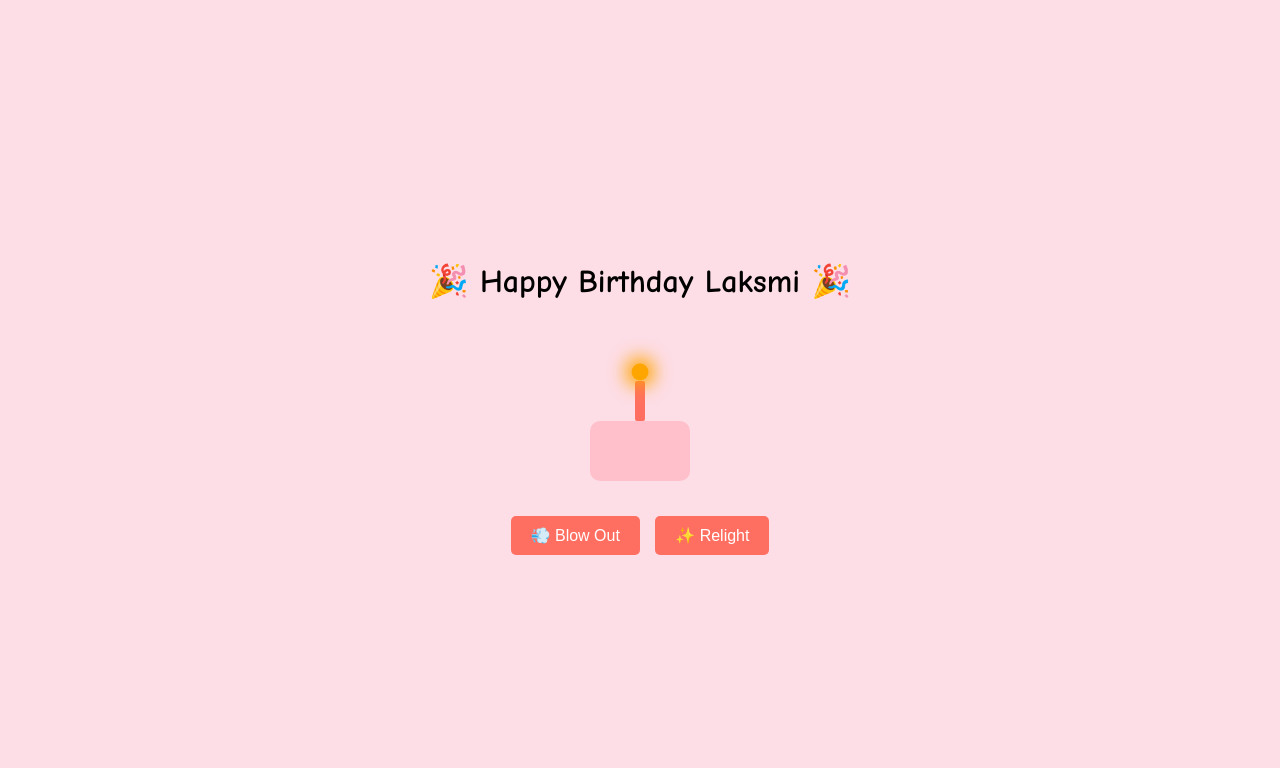
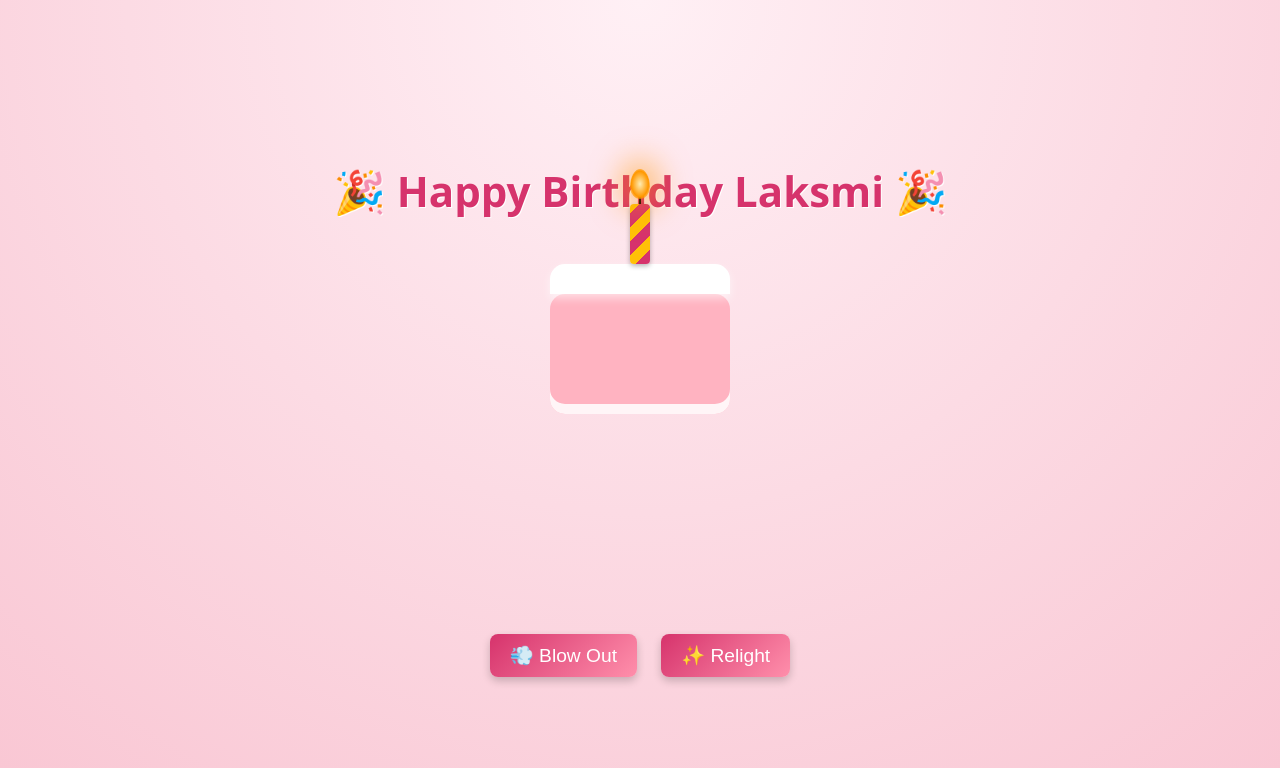
Before and after one commit to willythesillyone/laksmibirthdaycake, a plain HTML site: page index.html in a window 1280 px wide. Drawn offline with Linux system fonts and the light colour scheme.

Commit message:
Update style.css

```diff
--- a/style.css
+++ b/style.css
@@ -1,66 +1,123 @@
 body {
-  background: #fddde6;
+  margin: 0;
+  padding: 0;
+  background: radial-gradient(circle at top, #fff0f5, #f9c6d3);
+  font-family: 'Segoe UI', cursive;
   display: flex;
   flex-direction: column;
   align-items: center;
   justify-content: center;
   height: 100vh;
-  margin: 0;
-  font-family: 'Comic Sans MS', cursive;
+  overflow: hidden;
+}
+
+.title {
+  margin-top: 40px;
+  font-size: 2.5rem;
+  color: #d6336c;
+  text-shadow: 1px 1px #fff;
+  animation: pulse 2s infinite;
+}
+
+@keyframes pulse {
+  0%, 100% { transform: scale(1); }
+  50% { transform: scale(1.05); }
+}
+
+.scene {
+  margin-top: 50px;
+  position: relative;
+  height: 300px;
 }
 
 .cake {
-  width: 100px;
-  height: 60px;
-  background: pink;
-  border-radius: 10px;
+  width: 180px;
+  height: 120px;
+  background: #ffb3c1;
+  border-radius: 15px;
   position: relative;
-  margin-top: 100px;
+  box-shadow: inset 0 -10px 0 #fff5f7;
+}
+
+.frosting {
+  width: 100%;
+  height: 30px;
+  background: #fff;
+  border-top-left-radius: 15px;
+  border-top-right-radius: 15px;
+  position: absolute;
+  top: -30px;
+  box-shadow: 0 4px 10px rgba(255, 255, 255, 0.6);
 }
 
 .candle {
-  width: 10px;
-  height: 40px;
-  background: #ff6f61;
+  width: 20px;
+  height: 60px;
+  background: repeating-linear-gradient(
+    -45deg,
+    #d6336c,
+    #d6336c 10px,
+    #ffc107 10px,
+    #ffc107 20px
+  );
   position: absolute;
-  top: -40px;
-  left: 45px;
-  border-radius: 2px;
+  top: -90px;
+  left: 80px;
+  border-radius: 4px;
+  box-shadow: 0 2px 5px rgba(0, 0, 0, 0.3);
+}
+
+.wick {
+  width: 2px;
+  height: 8px;
+  background: #000;
+  position: absolute;
+  top: -8px;
+  left: 9px;
 }
 
 .flame {
-  width: 14px;
-  height: 14px;
-  background: orange;
-  border-radius: 50%;
+  width: 20px;
+  height: 30px;
+  background: radial-gradient(ellipse at center, #ffecb3 0%, #ff9800 60%, transparent 100%);
+  border-radius: 50% 50% 50% 50% / 60% 60% 40% 40%;
   position: absolute;
-  top: -16px;
-  left: -2px;
-  box-shadow: 0 0 15px 5px orange;
-  animation: flicker 0.2s infinite alternate;
+  top: -35px;
+  left: 0px;
+  transform-origin: center;
+  opacity: 0.9;
+  animation: flicker 0.2s infinite;
+  box-shadow: 0 0 30px 10px rgba(255, 150, 0, 0.5);
+}
+
+.flicker {
+  animation: flicker 0.2s infinite;
 }
 
 @keyframes flicker {
-  from { transform: scale(1); opacity: 0.8; }
-  to { transform: scale(1.2); opacity: 1; }
+  0% { transform: scale(1) rotate(0deg); opacity: 1; }
+  50% { transform: scale(1.05) rotate(1deg); opacity: 0.8; }
+  100% { transform: scale(1) rotate(-1deg); opacity: 1; }
 }
 
 .buttons {
-  margin-top: 30px;
+  margin-top: 40px;
 }
 
 button {
+  font-size: 1.2rem;
   padding: 10px 20px;
-  margin: 5px;
-  font-size: 16px;
+  margin: 0 10px;
   border: none;
-  background: #ff6f61;
+  border-radius: 8px;
+  cursor: pointer;
+  background: linear-gradient(135deg, #d6336c, #ff8fab);
   color: white;
-  border-radius: 5px;
-  cursor: pointer;
-  transition: background 0.3s;
+  box-shadow: 0 4px 8px rgba(0,0,0,0.2);
+  transition: all 0.3s ease;
 }
 
 button:hover {
-  background: #ff3b2e;
+  transform: scale(1.05);
+  background: linear-gradient(135deg, #ff3d7f, #ffb6c1);
 }
```
